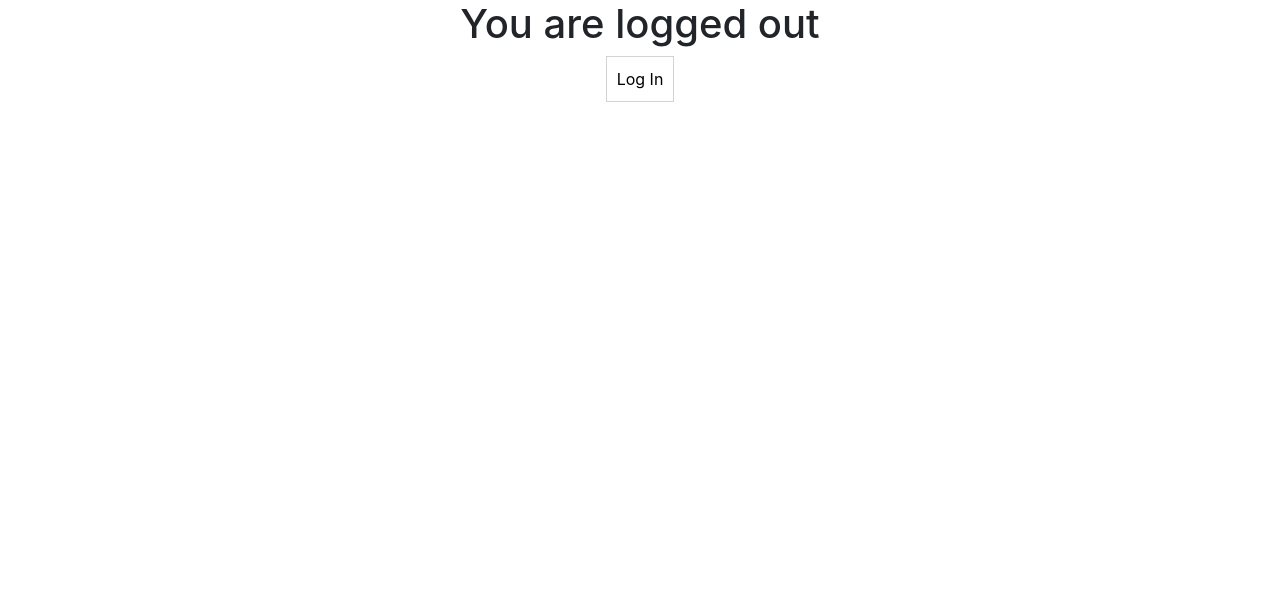
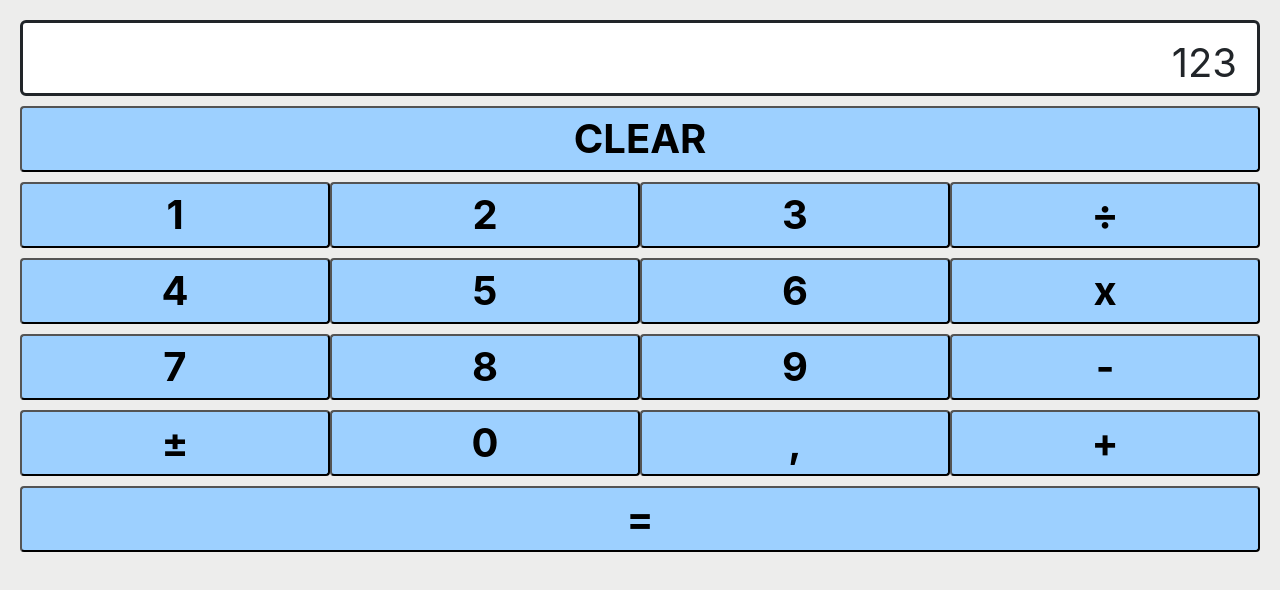
Before and after one commit to Gurkchilli/React, a React (Create React App) app: page / in a window 1280 px wide. Shown: the top 590 px of the page. Built offline with nearby package versions, Linux system fonts and the light colour scheme.

Commit message:
add the beginning of a calculator

```diff
--- a/public/index.css
+++ b/public/index.css
@@ -1,3 +1,4 @@
+/*
 html,
 div {
   display: flex;
@@ -10,17 +11,23 @@ h1 {
   font-size: 3em;
 }
 
+
+
 button {
   border: 1px solid lightgray;
   background-color: transparent;
-  padding: 10px;
+  height: 50px;
+  Width: 50px;
   border-radius: 4px;
 }
 
+
 button:hover {
+  border: 1px solid gray;
   cursor: pointer;
 }
 
 button:focus {
   outline: 0;
 }
+*/
--- a/src/App.js
+++ b/src/App.js
@@ -1,4 +1,59 @@
-import React, { Component } from "react";
+import React, { useState, Component } from "react";
+import {
+  BLACK,
+  DARK_GREY,
+  LIGHT_GREY,
+  PRIMARY,
+  DARK_PRIMARY,
+  WHITE,
+} from "./colors";
+
+const header = {
+  textAlign: "center",
+  fontFamily: "Trocchi",
+  fontSize: "45px",
+  lineHeight: "48px",
+  paddingBottom: "50px",
+};
+
+const container = {
+  padding: 20,
+  width: "100%",
+  height: "100%",
+  backgroundColor: LIGHT_GREY,
+};
+
+const displayContainer = {
+  paddingBottom: 10,
+  textAlign: "right",
+};
+
+const numberDisplay = {
+  height: "10%",
+  width: "100%",
+  fontSize: 40,
+  backgroundColor: WHITE,
+  borderRadius: 6,
+  borderColor: DARK_GREY,
+  border: "solid",
+  padding: 10,
+  paddingRight: 20,
+};
+
+const numberRow = {
+  display: "flex",
+  height: "10%",
+  width: "100%",
+  paddingBottom: "10px",
+};
+
+const numberButton = {
+  flex: 1,
+  fontWeight: "bold",
+  fontSize: 40,
+  backgroundColor: PRIMARY,
+  borderRadius: 4,
+};
 
 class App extends Component {
   constructor() {
@@ -19,11 +74,64 @@ class App extends Component {
 
   render() {
     return (
-      <div>
-        <h1>You are logged {this.state.isLoggedIn ? "in" : "out"}</h1>
-        <button onClick={this.handleClick}>
-          Log {this.state.isLoggedIn ? "Out" : "In"}
-        </button>
+      <div style={container}>
+        <div style={displayContainer}>
+          <div style={numberDisplay}>123</div>
+        </div>
+
+        <div style={numberRow}>
+          <button style={numberButton}>CLEAR</button>
+        </div>
+
+        <div style={numberRow}>
+          <button style={numberButton}>1</button>
+          <button style={numberButton}>2</button>
+          <button style={numberButton}>3</button>
+          <button style={numberButton}>÷</button>
+        </div>
+
+        <div style={numberRow}>
+          <button style={numberButton} onClick={this.handleClick}>
+            4
+          </button>
+          <button style={numberButton} onClick={this.handleClick}>
+            5
+          </button>
+          <button style={numberButton} onClick={this.handleClick}>
+            6
+          </button>
+          <button style={numberButton}>x</button>
+        </div>
+
+        <div style={numberRow}>
+          <button style={numberButton} onClick={this.handleClick}>
+            7
+          </button>
+          <button style={numberButton} onClick={this.handleClick}>
+            8
+          </button>
+          <button style={numberButton} onClick={this.handleClick}>
+            9
+          </button>
+          <button style={numberButton}>-</button>
+        </div>
+
+        <div style={numberRow}>
+          <button style={numberButton} onClick={this.handleClick}>
+            ±
+          </button>
+          <button style={numberButton} onClick={this.handleClick}>
+            0
+          </button>
+          <button style={numberButton} onClick={this.handleClick}>
+            ,
+          </button>
+          <button style={numberButton}>+</button>
+        </div>
+
+        <div style={numberRow}>
+          <button style={numberButton}>=</button>
+        </div>
       </div>
     );
   }
--- /dev/null
+++ b/src/colors.js
@@ -0,0 +1,6 @@
+export const BLACK = "#0B0C10";
+export const WHITE = "#FFFFFF";
+export const DARK_GREY = "#1F2833";
+export const LIGHT_GREY = "#EDEDEC";
+export const PRIMARY = "#9DD0FF";
+export const DARK_PRIMARY = "#6B9FCC";
```
Also changed, not shown: src/styles.js (added, +11 -0 lines).
